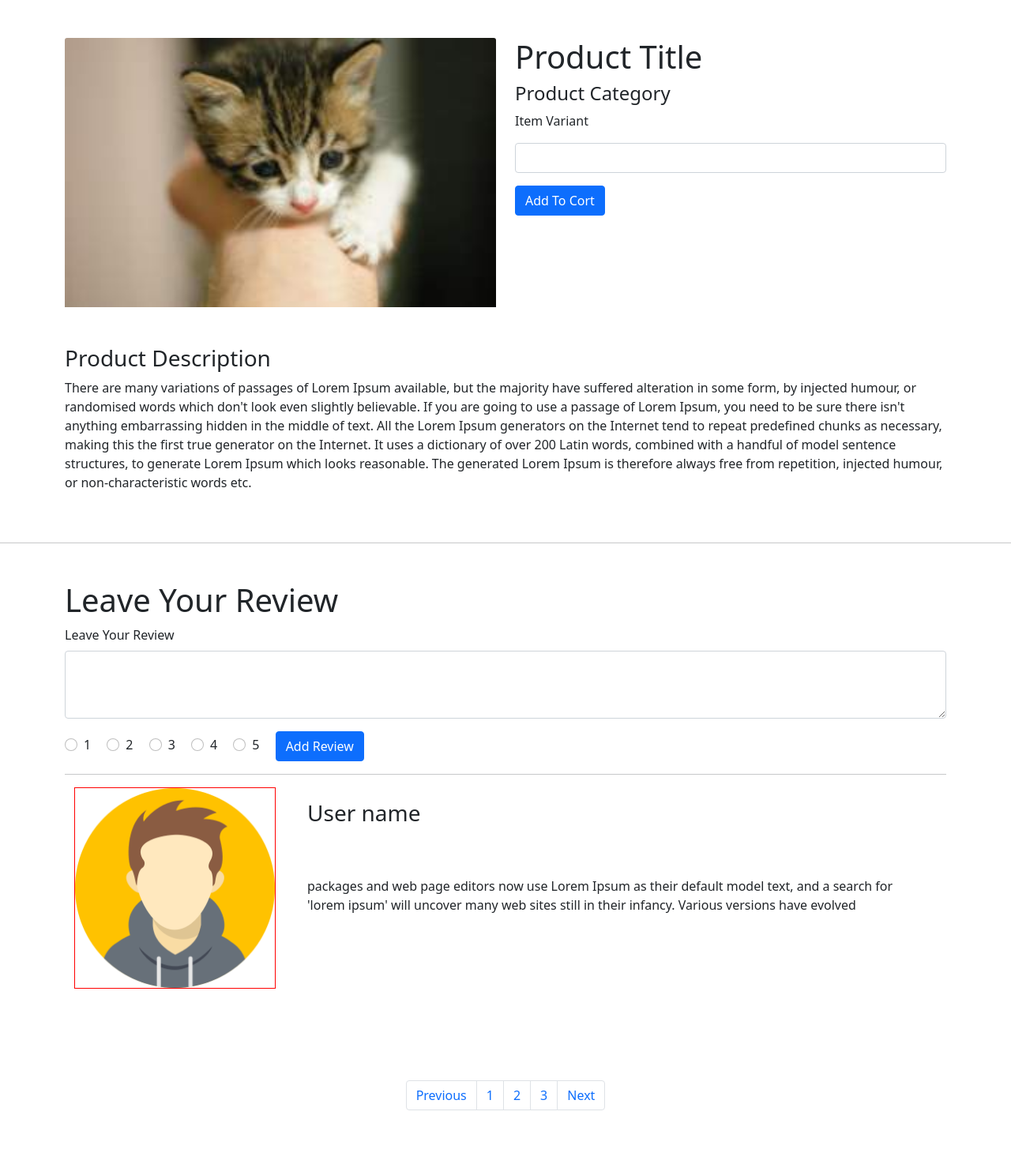
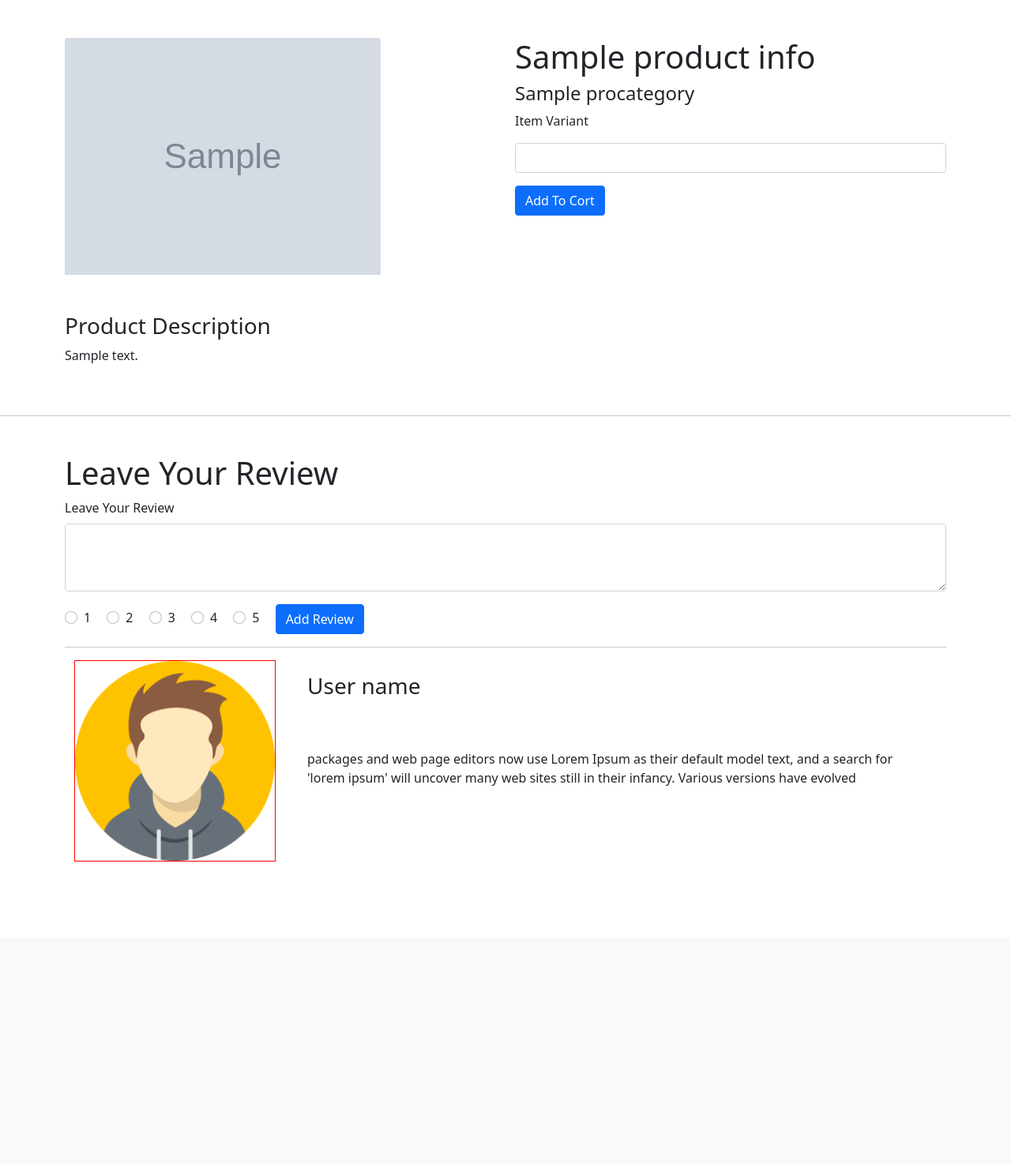
Before and after one commit to mohamed-shaheen/Souq_E-Commerce, a Django app: template product/templates/Product/product_detail.html in a window 1280 px wide. Shown: the part 56-1530 px from the top of the page at 79% size. After the commit the page ends 1147 px from the top, so only its background shows below. Run offline with Django 3.2, Linux system fonts and the light colour scheme; the template is opened without the code that fills it: most values are stand-ins (such as "Sample title", 1, 10 or a date in 2020); grey boxes marked "Sample" are stand-in pictures; some libraries are stand-ins or nearby versions.

Commit message:
adding paginator and link template detail

```diff
--- a/product/templates/Product/product_detail.html
+++ b/product/templates/Product/product_detail.html
@@ -4,11 +4,15 @@
         <div class="container my-5">
              <div class="row">
                    <div class="col-md-6">
-                      <img src="{% static 'site_static/img/product2.jpeg' %}" class="card-img-top" alt="...">
+                     {% if product_info.PROimage%}
+                       <img src="{{ product_info.PROimage.url }}" class="card-img-top product-info-img" alt="...">
+                    {% else %}
+                       <img src="{% static 'site_static/img/default.png' %}" class="card-img-top product-info-img" alt="...">
+                    {% endif %}
                    </div>
                    <div class="col-md-6">
-                       <h1>Product Title</h1>
-                       <h4>Product Category</h4>
+                       <h1>{{product_info.PROname}}</h1>
+                       <h4>{{ product_info.PROcategory}}</h4>
                        <p>Item Variant</p>
 
                        <div class="">
@@ -23,15 +27,7 @@
             </div>
             <div class="row mt-5">
                 <h3>Product Description</h3>
-                <p p-3>
-                    There are many variations of passages of Lorem Ipsum available,
-                    but the majority have suffered alteration in some form,
-                    by injected humour, or randomised words which don't look even slightly believable.
-                    If you are going to use a passage of Lorem Ipsum, you need to be sure there isn't anything embarrassing hidden in the middle of text.
-                    All the Lorem Ipsum generators on the Internet tend to repeat predefined chunks as necessary, making this the first true generator on the Internet.
-                    It uses a dictionary of over 200 Latin words, combined with a handful of model sentence structures, to generate Lorem Ipsum which looks reasonable.
-                    The generated Lorem Ipsum is therefore always free from repetition, injected humour, or non-characteristic words etc.
-                </p>
+                <p p-3>{{product_info.PROdesc}}</p>
             </div>
 
          </div>
--- a/product/urls.py
+++ b/product/urls.py
@@ -1,10 +1,12 @@
 from django.urls import path, include
 from . import views
 
+app_name = 'product'
+
 
 urlpatterns = [
-    path('', views.product_list),
-    path('<int:id>',views.product_detail),
+    path('', views.product_list, name='product_list'),
+    path('<int:id>',views.product_detail, name='product_detail'),
 
 
 ]
--- a/product/views.py
+++ b/product/views.py
@@ -1,4 +1,5 @@
 from django.shortcuts import render
+from django.core.paginator import Paginator
 from .models import Product
 # Create your views here.
 
@@ -6,6 +7,10 @@ from .models import Product
 
 def product_list(request):
     all_product = Product.objects.all()
+    paginator = Paginator(all_product, 6)
+
+    page_number = request.GET.get('page')
+    all_product = paginator.get_page(page_number)
     context = {'all_product' : all_product}
     return render(request, 'Product/product_list.html', context)
 
--- a/project/urls.py
+++ b/project/urls.py
@@ -20,7 +20,7 @@ from django.conf.urls.static import static
 
 urlpatterns = [
     path('admin/', admin.site.urls),
-    path('',include('product.urls')),
+    path('', include('product.urls' , namespace='products')),
 
 
 ]
--- a/static/site_static/css/mystyle.css
+++ b/static/site_static/css/mystyle.css
@@ -22,3 +22,7 @@
     max-width: 286px;
 
 }
+.product-info-img{
+    max-height: 300px;
+    max-width: 400px;
+}
--- a/templates/base.html
+++ b/templates/base.html
@@ -75,19 +75,9 @@
 
             {% endblock product %}
 
-              <div class="container mt-5">
-                   <div class="row">
-                          <nav aria-label="Page navigation example">
-                            <ul class="pagination justify-content-center" style="margin:20px 0">
-                              <li class="page-item"><a class="page-link" href="#">Previous</a></li>
-                              <li class="page-item"><a class="page-link" href="#">1</a></li>
-                              <li class="page-item"><a class="page-link" href="#">2</a></li>
-                              <li class="page-item"><a class="page-link" href="#">3</a></li>
-                              <li class="page-item"><a class="page-link" href="#">Next</a></li>
-                            </ul>
-                          </nav>
-                   </div>
-              </div>
+            {% block paginator %}
+
+            {% endblock paginator %}
 
 
           </div>
```
Also changed, not shown: product/templates/Product/product_list.html (+40 -1 lines).
